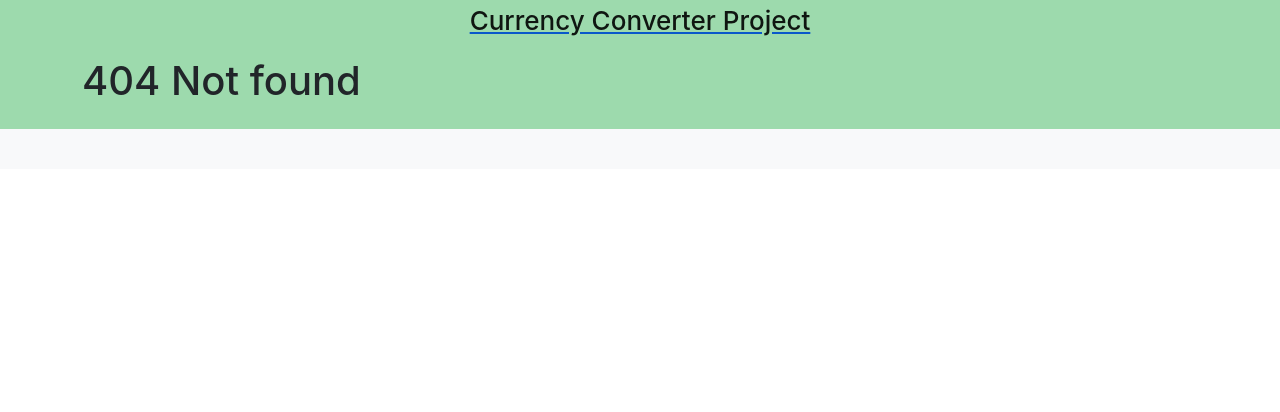
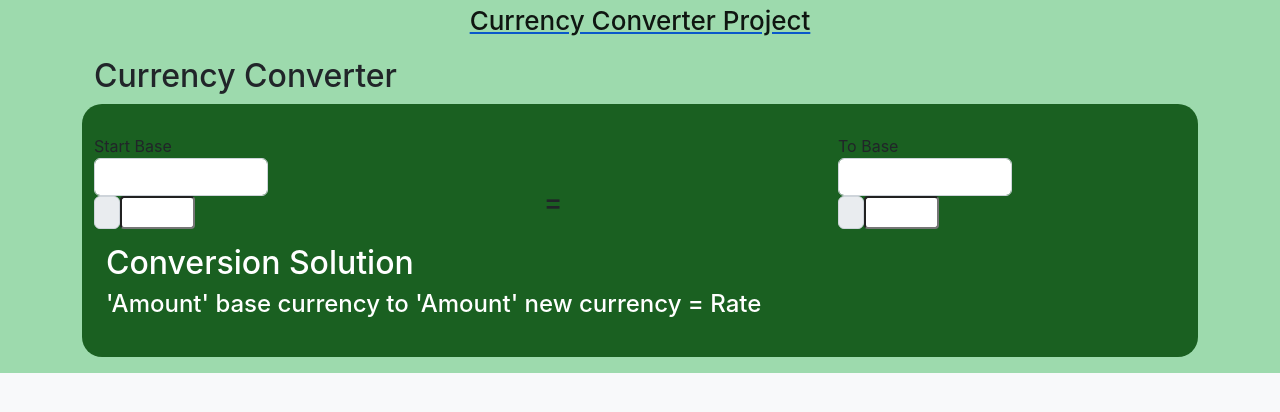
Before and after one commit to JamoDevy/currency_converter_project, a React (Create React App) app: page /currencyconverter in a window 1280 px wide. Before the commit this address had no page. Shown: the top 412 px of the page. Built offline with nearby package versions, Linux system fonts and the light colour scheme.

Commit message:
structure for single converter done

```diff
--- a/src/App.js
+++ b/src/App.js
@@ -2,17 +2,19 @@ import React from 'react';
 import { BrowserRouter as Router, Route, Switch } from "react-router-dom";
 //import logo from './logo.svg';
 import Layout from './Layout';
+import SingleConverter from './SingleConverter'
 import CurrencyConverter from './CurrencyConverter';
 
 import './App.css';
 
 const App = () => {
   return (
-    <Router basename='/currency_converter'>
+    <Router>
       <Layout>
         <Switch>
+
+          <Route path="/currencyconverter" component={SingleConverter} />
           <Route path="/" exact component={CurrencyConverter} />
-
           <Route render={() => <h1>404 Not found</h1>} />
         </Switch>
       </Layout>
--- a/src/CurrencyConverter.js
+++ b/src/CurrencyConverter.js
@@ -73,14 +73,14 @@ render () {
         <React.Fragment>
         <div className="container" id="conversionContainer">
            <div className="container">
-                <div className="text-left">
-                    <h2 className="mb-2" id="header">Currency Converter</h2>
+                <div className="text-center">
+                    <h2 className="mb-2" id="header">Exchange Rates Table</h2>
                 </div>
             </div>
 
         <div className="container" id="ratesContainer">
             <div className="row">
-                <div className="col-6">
+                <div className="col-12">
                     <form onSubmit={this.handleSubmit}>
                         <label id="label">
                             Select Base Rate:
--- /dev/null
+++ b/src/SingleConverter.css
@@ -0,0 +1,39 @@
+.form-row {
+    display: inline;
+}
+
+.form-group {
+    width: 25%;
+}
+
+/* #base.form-control {
+    width: 100%;
+} */
+
+#converterBox {
+    background-color: rgb(26, 96, 33);
+    border-radius: 20px;
+    padding-top: 30px;
+    padding-bottom: 30px;
+}
+
+.input-group-prepend {
+    display: flex;
+}
+
+.form-control-sm {
+   width: 75px;
+
+}
+
+#solution {
+    margin-top: 15px;
+    color: white;
+
+}
+
+h3 {
+    width: 50%;
+    text-align: center;
+    padding-top: 15%;
+}
--- /dev/null
+++ b/src/SingleConverter.js
@@ -0,0 +1,67 @@
+import React from "react";
+import currencies from "./utils/currencies";
+import { checkStatus } from "./utils/fetch";
+import './SingleConverter.css'
+
+
+
+class SingleConverter extends React.Component {
+    constructor(props) {
+        super(props);
+
+    }
+
+
+
+render() {
+
+    return (
+        <React.Fragment>
+            <div className="container">
+                <h2 className="conversionHeader">Currency Converter</h2>
+            </div>
+
+            <div className="container" id="converterBox">
+                <div className="row">
+                    <div className="col-4">
+                        <form className="form-group">
+                            <label>Start Base</label>
+                            <select className="form-control"></select>
+                            <div className="input-group">
+                                <div className="input-group-prepend">
+                                    <div className="input-group-text"></div>
+                                    <input id="base" className="form-control-sm" type='number'/>
+                                </div>
+
+                            </div>
+                        </form>
+                    </div>
+                    <div className="col-4">
+                        <h3 id="equalTo">=</h3>
+                    </div>
+                    <div className="col-4">
+                        <form className="form-group">
+                            <label>To Base</label>
+                            <select className="form-control"></select>
+                            <div className="input-group">
+                                <div className="input-group-prepend">
+                                    <div className="input-group-text"></div>
+                                    <input id="base" className="form-control-sm" type='number'/>
+                                </div>
+                            </div>
+                        </form>
+                    </div>
+                </div>
+
+                <div className="container" id="solution">
+                    <h2 className="mb-2">Conversion Solution</h2>
+                    <h4 className="conversionSolution">'Amount' base currency to 'Amount' new currency = Rate</h4>
+                </div>
+            </div>
+        </React.Fragment>
+    )
+}
+
+}
+
+export default SingleConverter;
```
